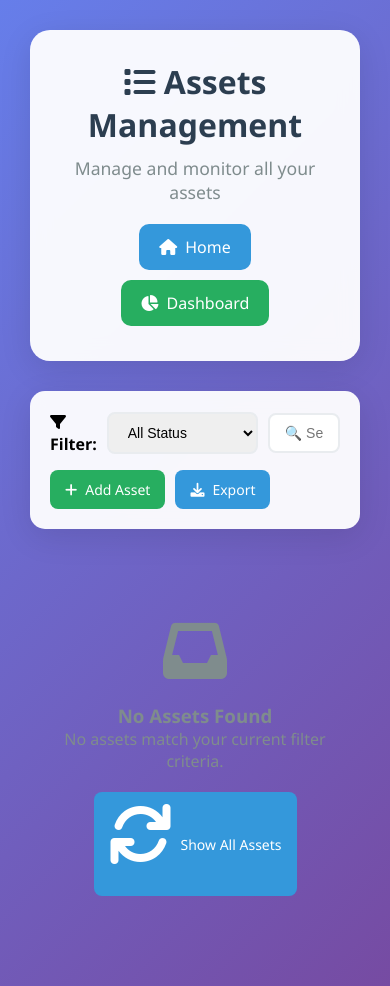
After one commit to hafidzduddin85/ambp, a FastAPI app: page /assets in a window 390 px wide. The commit adds this page. Run offline with FastAPI, Linux system fonts and the light colour scheme; the visitor is signed in with stand-in values (Sample User, id 1); parts of the project's set-up code (start-up, migrations or seed data) failed here and were passed over.

Commit message:
add daftar asset

```diff
--- a/app/init.py
+++ b/app/init.py
@@ -4,6 +4,7 @@ from fastapi import FastAPI
 from app.routes import (
     auth,
     asset,
+    assets,
     user,
     home,
     profile,
@@ -22,6 +23,7 @@ def create_app() -> FastAPI:
     # Register all routers
     app.include_router(auth.router)
     app.include_router(asset.router)
+    app.include_router(assets.router)
     app.include_router(user.router)
     app.include_router(home.router)
     app.include_router(profile.router)
--- /dev/null
+++ b/app/templates/assets_list.html
@@ -0,0 +1,281 @@
+<!DOCTYPE html>
+<html lang="en">
+<head>
+  <meta charset="UTF-8">
+  <title>Assets Management</title>
+  <meta name="viewport" content="width=device-width, initial-scale=1">
+  <link rel="manifest" href="/static/manifest.json">
+  <meta name="theme-color" content="#667eea">
+  <link rel="icon" href="/static/icon-192.png" sizes="192x192" type="image/png">
+  <link rel="stylesheet" href="https://cdnjs.cloudflare.com/ajax/libs/font-awesome/6.0.0/css/all.min.css">
+  <style>
+    * { margin: 0; padding: 0; box-sizing: border-box; }
+    body { font-family: 'Segoe UI', Tahoma, Geneva, Verdana, sans-serif; background: linear-gradient(135deg, #667eea 0%, #764ba2 100%); min-height: 100vh; padding: 20px; }
+    .container { max-width: 1400px; margin: 0 auto; }
+    .header { background: rgba(255,255,255,0.95); backdrop-filter: blur(10px); border-radius: 20px; padding: 30px; margin-bottom: 30px; text-align: center; box-shadow: 0 8px 32px rgba(0,0,0,0.1); }
+    .header h1 { color: #2c3e50; font-size: 2.5rem; margin-bottom: 10px; }
+    .header .subtitle { color: #7f8c8d; font-size: 1.1rem; }
+    .back-btn { display: inline-flex; align-items: center; gap: 8px; background: #3498db; color: white; padding: 12px 20px; border-radius: 10px; text-decoration: none; margin: 5px; transition: all 0.3s ease; }
+    .back-btn:hover { background: #2980b9; transform: translateY(-2px); }
+    .flash-messages { margin-bottom: 20px; }
+    .flash-message { padding: 15px 20px; margin: 10px 0; border-radius: 10px; display: flex; align-items: center; gap: 10px; animation: slideIn 0.3s ease; }
+    .flash-success { background: linear-gradient(135deg, #d4edda, #c3e6cb); color: #155724; border-left: 4px solid #28a745; }
+    .flash-error { background: linear-gradient(135deg, #f8d7da, #f5c6cb); color: #721c24; border-left: 4px solid #dc3545; }
+    .controls { background: rgba(255,255,255,0.95); backdrop-filter: blur(10px); border-radius: 15px; padding: 20px; margin-bottom: 30px; display: flex; justify-content: space-between; align-items: center; flex-wrap: wrap; gap: 15px; box-shadow: 0 8px 32px rgba(0,0,0,0.1); }
+    .filter-group { display: flex; align-items: center; gap: 10px; }
+    .filter-group select, .search-box { padding: 10px 15px; border: 2px solid #e9ecef; border-radius: 8px; font-size: 14px; }
+    .search-box { width: 300px; }
+    .search-box:focus { outline: none; border-color: #3498db; }
+    .btn { background: #3498db; color: white; padding: 10px 15px; border: none; border-radius: 8px; cursor: pointer; transition: all 0.3s ease; text-decoration: none; display: inline-flex; align-items: center; gap: 8px; font-size: 14px; }
+    .btn:hover { background: #2980b9; transform: translateY(-2px); }
+    .btn-success { background: #27ae60; }
+    .btn-success:hover { background: #229954; }
+    .assets-grid { display: grid; grid-template-columns: repeat(auto-fill, minmax(400px, 1fr)); gap: 20px; }
+    .asset-card { background: rgba(255,255,255,0.95); backdrop-filter: blur(10px); border-radius: 15px; padding: 25px; box-shadow: 0 8px 32px rgba(0,0,0,0.1); transition: all 0.3s ease; }
+    .asset-card:hover { transform: translateY(-5px); box-shadow: 0 12px 40px rgba(0,0,0,0.15); }
+    .asset-header { display: flex; justify-content: space-between; align-items: center; margin-bottom: 15px; }
+    .asset-id { background: linear-gradient(135deg, #3498db, #2980b9); color: white; padding: 6px 12px; border-radius: 20px; font-size: 12px; font-weight: bold; }
+    .asset-status { padding: 4px 8px; border-radius: 12px; font-size: 11px; font-weight: bold; }
+    .status-active { background: #d4edda; color: #155724; }
+    .status-in-storage { background: #cce5ff; color: #004085; }
+    .status-under-repair { background: #fff3cd; color: #856404; }
+    .status-to-be-disposed { background: #f8d7da; color: #721c24; }
+    .status-disposed { background: #6c757d; color: #fff; }
+    .asset-name { font-size: 1.3rem; font-weight: 600; color: #2c3e50; margin: 10px 0; }
+    .asset-details { color: #7f8c8d; font-size: 14px; line-height: 1.6; margin-bottom: 20px; }
+    .asset-details .detail-row { display: flex; justify-content: space-between; margin: 5px 0; }
+    .asset-details .label { font-weight: 600; }
+    .asset-actions { display: flex; gap: 8px; flex-wrap: wrap; }
+    .action-btn { padding: 6px 12px; border-radius: 6px; text-decoration: none; font-size: 11px; font-weight: 600; transition: all 0.3s ease; display: inline-flex; align-items: center; gap: 4px; border: none; cursor: pointer; }
+    .btn-view { background: #17a2b8; color: white; }
+    .btn-edit { background: #ffc107; color: #212529; }
+    .btn-relocate { background: #6f42c1; color: white; }
+    .btn-status { background: #fd7e14; color: white; }
+    .btn-delete { background: #dc3545; color: white; }
+    .action-btn:hover { transform: translateY(-1px); }
+    .no-assets { text-align: center; padding: 60px 20px; color: #7f8c8d; }
+    .no-assets i { font-size: 4rem; margin-bottom: 20px; }
+    .modal { display: none; position: fixed; z-index: 1000; left: 0; top: 0; width: 100%; height: 100%; background: rgba(0,0,0,0.5); backdrop-filter: blur(5px); }
+    .modal-content { background: white; margin: 5% auto; padding: 30px; width: 90%; max-width: 400px; border-radius: 20px; box-shadow: 0 20px 60px rgba(0,0,0,0.3); animation: modalSlideIn 0.3s ease; }
+    .modal-header { display: flex; justify-content: space-between; align-items: center; margin-bottom: 20px; }
+    .close { color: #aaa; font-size: 28px; font-weight: bold; cursor: pointer; }
+    .close:hover { color: #000; }
+    @keyframes slideIn { from { opacity: 0; transform: translateY(-10px); } to { opacity: 1; transform: translateY(0); } }
+    @keyframes modalSlideIn { from { opacity: 0; transform: scale(0.8); } to { opacity: 1; transform: scale(1); } }
+    @media (max-width: 768px) {
+      .container { padding: 10px; }
+      .header h1 { font-size: 2rem; }
+      .controls { flex-direction: column; align-items: stretch; }
+      .search-box { width: 100%; }
+      .assets-grid { grid-template-columns: 1fr; }
+      .asset-actions { justify-content: center; }
+    }
+  </style>
+</head>
+<body>
+  <div class="container">
+    <!-- Header -->
+    <div class="header">
+      <h1><i class="fas fa-list"></i> Assets Management</h1>
+      <p class="subtitle">Manage and monitor all your assets</p>
+      <div style="margin-top: 15px;">
+        <a href="/home" class="back-btn">
+          <i class="fas fa-home"></i> Home
+        </a>
+        <a href="/dashboard" class="back-btn" style="background: #27ae60;">
+          <i class="fas fa-chart-pie"></i> Dashboard
+        </a>
+      </div>
+    </div>
+
+    <!-- Flash Messages -->
+    <div class="flash-messages">
+      {% if flash_messages %}
+        {% for message in flash_messages %}
+          <div class="flash-message flash-{{ message.category }}">
+            <i class="fas fa-{% if message.category == 'success' %}check-circle{% elif message.category == 'error' %}exclamation-triangle{% else %}info-circle{% endif %}"></i>
+            {{ message.message }}
+          </div>
+        {% endfor %}
+      {% endif %}
+    </div>
+
+    <!-- Controls -->
+    <div class="controls">
+      <div class="filter-group">
+        <label><strong><i class="fas fa-filter"></i> Filter:</strong></label>
+        <form method="get" action="/assets" style="display: flex; gap: 10px; align-items: center;">
+          <select name="status" onchange="this.form.submit()">
+            <option value="All" {% if selected_status == 'All' %}selected{% endif %}>All Status</option>
+            <option value="Active" {% if selected_status == 'Active' %}selected{% endif %}>Active</option>
+            <option value="In Storage" {% if selected_status == 'In Storage' %}selected{% endif %}>In Storage</option>
+            <option value="Under Repair" {% if selected_status == 'Under Repair' %}selected{% endif %}>Under Repair</option>
+            <option value="To be Disposed" {% if selected_status == 'To be Disposed' %}selected{% endif %}>To be Disposed</option>
+            <option value="Disposed" {% if selected_status == 'Disposed' %}selected{% endif %}>Disposed</option>
+          </select>
+          <input type="text" name="search" class="search-box" placeholder="🔍 Search assets..." value="{{ search_query }}" onchange="this.form.submit()">
+        </form>
+      </div>
+
+      <div class="filter-group">
+        {% if user.role == 'admin' %}
+          <a href="/input" class="btn btn-success">
+            <i class="fas fa-plus"></i> Add Asset
+          </a>
+        {% endif %}
+        <a href="/export?status={{ selected_status }}" class="btn">
+          <i class="fas fa-download"></i> Export
+        </a>
+      </div>
+    </div>
+
+    <!-- Assets Grid -->
+    {% if assets %}
+      <div class="assets-grid">
+        {% for asset in assets %}
+          <div class="asset-card">
+            <div class="asset-header">
+              <span class="asset-id">{{ asset.get('ID', 'N/A') }}</span>
+              <span class="asset-status status-{{ asset.get('Status', 'active').lower().replace(' ', '-') }}">
+                {{ asset.get('Status', 'Active') }}
+              </span>
+            </div>
+
+            <div class="asset-name">{{ asset.get('Item Name', 'Unknown Item') }}</div>
+
+            <div class="asset-details">
+              <div class="detail-row">
+                <span class="label">Asset Tag:</span>
+                <span>{{ asset.get('Asset Tag', 'N/A') }}</span>
+              </div>
+              <div class="detail-row">
+                <span class="label">Category:</span>
+                <span>{{ asset.get('Category', 'N/A') }}</span>
+              </div>
+              <div class="detail-row">
+                <span class="label">Location:</span>
+                <span>{{ asset.get('Location', 'N/A') }} - {{ asset.get('Room Location', 'N/A') }}</span>
+              </div>
+              <div class="detail-row">
+                <span class="label">Owner:</span>
+                <span>{{ asset.get('Owner', 'N/A') }}</span>
+              </div>
+              <div class="detail-row">
+                <span class="label">Purchase Cost:</span>
+                <span>Rp {{ "{:,.0f}".format(asset.get('Purchase Cost', 0)|float) if asset.get('Purchase Cost') else 'N/A' }}</span>
+              </div>
+            </div>
+
+            <div class="asset-actions">
+              <a href="/assets/{{ asset.get('ID', '') }}/detail" class="action-btn btn-view">
+                <i class="fas fa-eye"></i> View
+              </a>
+              {% if user.role == 'admin' %}
+                <button class="action-btn btn-edit" onclick="editAsset('{{ asset.get('ID', '') }}')">
+                  <i class="fas fa-edit"></i> Edit
+                </button>
+              {% endif %}
+              <button class="action-btn btn-relocate" onclick="relocateAsset('{{ asset.get('ID', '') }}', '{{ asset.get('Item Name', '') }}')">
+                <i class="fas fa-exchange-alt"></i> Relocate
+              </button>
+              <button class="action-btn btn-status" onclick="changeStatus('{{ asset.get('ID', '') }}', '{{ asset.get('Status', 'Active') }}')">
+                <i class="fas fa-toggle-on"></i> Status
+              </button>
+              {% if user.role == 'admin' %}
+                <button class="action-btn btn-delete" onclick="deleteAsset('{{ asset.get('ID', '') }}', '{{ asset.get('Item Name', '') }}')">
+                  <i class="fas fa-trash"></i> Delete
+                </button>
+              {% endif %}
+            </div>
+          </div>
+        {% endfor %}
+      </div>
+    {% else %}
+      <div class="no-assets">
+        <i class="fas fa-inbox"></i>
+        <h3>No Assets Found</h3>
+        <p>No assets match your current filter criteria.</p>
+        <a href="/assets" class="btn" style="margin-top: 20px;">
+          <i class="fas fa-refresh"></i> Show All Assets
+        </a>
+      </div>
+    {% endif %}
+  </div>
+
+  <!-- Status Change Modal -->
+  <div id="statusModal" class="modal">
+    <div class="modal-content">
+      <div class="modal-header">
+        <h3><i class="fas fa-toggle-on"></i> Change Status</h3>
+        <span class="close" onclick="closeStatusModal()">&times;</span>
+      </div>
+
+      <form method="post" id="statusForm">
+        <p>Change status for Asset ID: <strong id="statusAssetId"></strong></p>
+        <div style="margin: 20px 0;">
+          <label><strong>New Status:</strong></label>
+          <select name="new_status" required style="width: 100%; padding: 10px; margin-top: 5px; border-radius: 5px; border: 1px solid #ddd;">
+            <option value="Active">Active</option>
+            <option value="In Storage">In Storage</option>
+            <option value="Under Repair">Under Repair</option>
+            <option value="To be Disposed">To be Disposed</option>
+            <option value="Disposed">Disposed</option>
+          </select>
+        </div>
+        <button type="submit" class="btn btn-success" style="width: 100%;">
+          <i class="fas fa-check"></i> Update Status
+        </button>
+      </form>
+    </div>
+  </div>
+
+  <script>
+    function editAsset(assetId) {
+      // Redirect to edit page (to be implemented)
+      alert('Edit functionality will be implemented soon!');
+    }
+
+    function relocateAsset(assetId, assetName) {
+      if (confirm(`Relocate asset "${assetName}"?`)) {
+        window.location.href = `/relocate?asset_id=${assetId}`;
+      }
+    }
+
+    function changeStatus(assetId, currentStatus) {
+      document.getElementById('statusAssetId').textContent = assetId;
+      document.getElementById('statusForm').action = `/assets/${assetId}/status`;
+      document.querySelector('select[name="new_status"]').value = currentStatus;
+      document.getElementById('statusModal').style.display = 'block';
+    }
+
+    function closeStatusModal() {
+      document.getElementById('statusModal').style.display = 'none';
+    }
+
+    function deleteAsset(assetId, assetName) {
+      if (confirm(`Are you sure you want to delete asset "${assetName}"?\n\nThis action cannot be undone!`)) {
+        window.location.href = `/assets/${assetId}/delete`;
+      }
+    }
+
+    // Close modal when clicking outside
+    window.onclick = function(event) {
+      const modal = document.getElementById('statusModal');
+      if (event.target == modal) {
+        closeStatusModal();
+      }
+    }
+
+    // Auto-hide flash messages
+    document.addEventListener('DOMContentLoaded', function() {
+      const flashMessages = document.querySelectorAll('.flash-message');
+      flashMessages.forEach(message => {
+        setTimeout(() => {
+          message.style.opacity = '0';
+          setTimeout(() => message.remove(), 300);
+        }, 5000);
+      });
+    });
+  </script>
+</body>
+</html>
--- a/app/templates/home.html
+++ b/app/templates/home.html
@@ -131,6 +131,7 @@
 
     <div class="menu">
       <a href="/dashboard"><i class="material-icons">dashboard</i>Dashboard Aset</a>
+      <a href="/assets"><i class="material-icons">inventory</i>Daftar Aset</a>
       <a href="/relocate"><i class="material-icons">swap_horiz</i>Relokasi Aset</a>
       {% if user.role == 'admin' %}
       <a href="/input"><i class="material-icons">add_circle</i>Input Aset Baru</a>
```
Also changed, not shown: app/routes/assets.py (added, +130 -0 lines), app/templates/asset_detail.html (added, +283 -0 lines).
